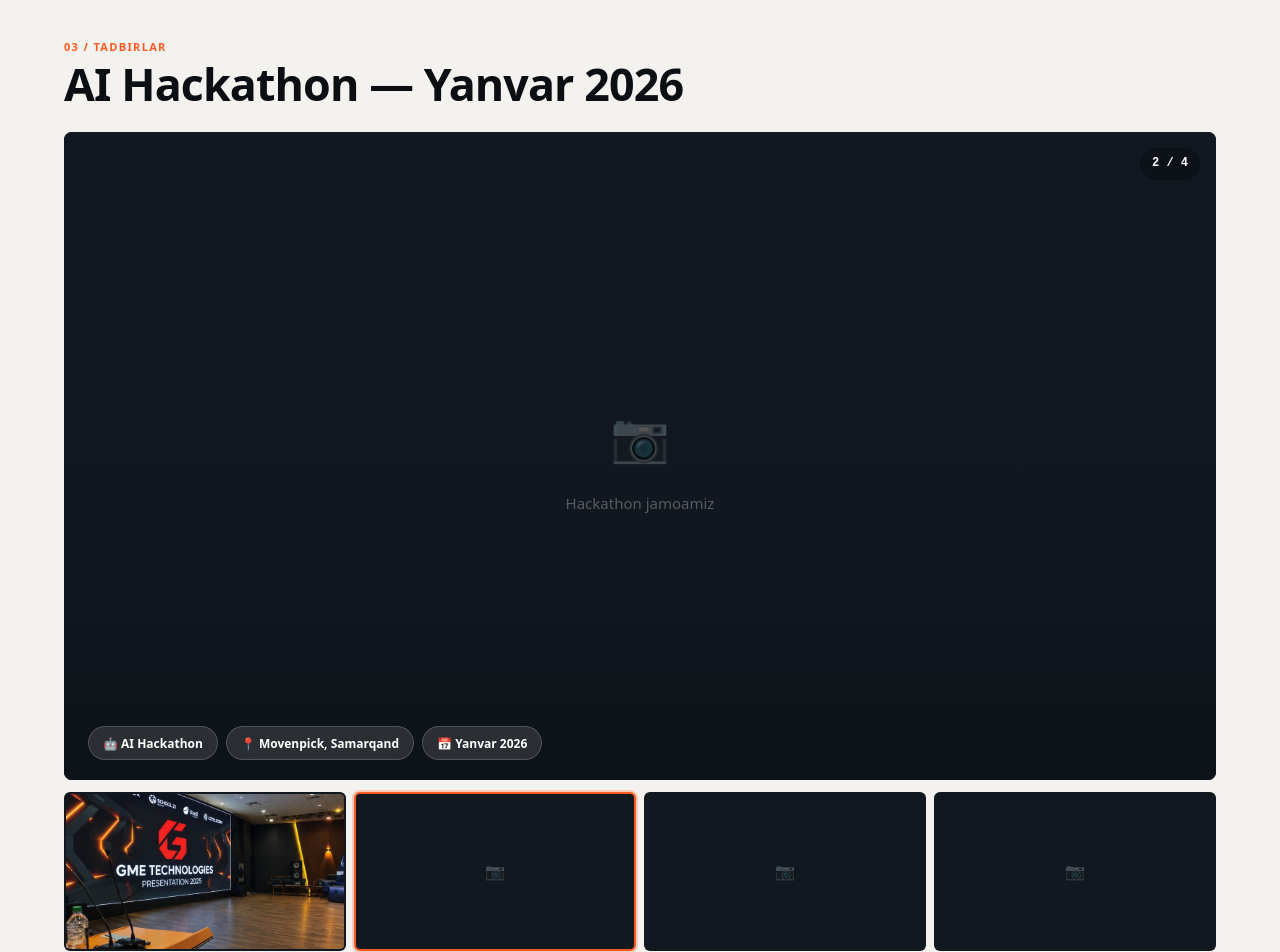
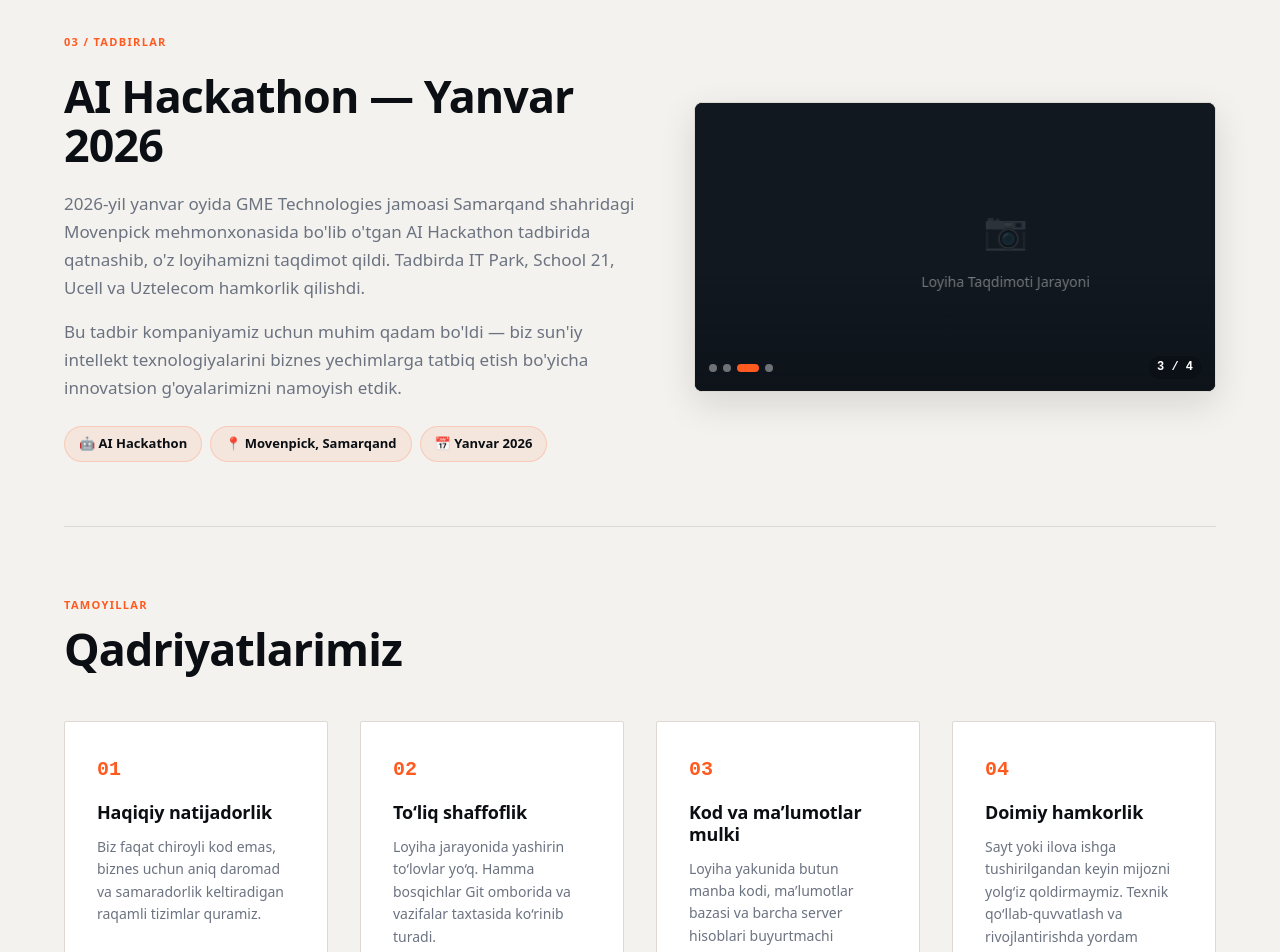
Before and after one commit to pulatov077/gme_technologies, a Vue app: page /about in a window 1280 px wide. Shown: the part 720-1672 px from the top of the page. Built offline with nearby package versions, Linux system fonts and the light colour scheme.

Commit message:
demo verison

```diff
--- a/src/views/AboutView.vue
+++ b/src/views/AboutView.vue
@@ -9,25 +9,82 @@ import LogoMarquee from '@/components/LogoMarquee.vue'
 
 const { t } = useI18n()
 
-/* Event Gallery */
+/* Event Gallery Slider */
 const eventPhotos = [
   { id: 1, src: '/images/gme-presentation-2025.jpg', alt: 'GME Technologies — AI Hackathon Presentation', placeholder: false },
-  { id: 2, src: '', alt: 'Hackathon jamoamiz', placeholder: true },
-  { id: 3, src: '', alt: 'Taqdimot jarayoni', placeholder: true },
-  { id: 4, src: '', alt: 'Jamoa bilan', placeholder: true },
+  { id: 2, src: '', alt: 'AI Hackathon Jamoasi', placeholder: true },
+  { id: 3, src: '', alt: 'Loyiha Taqdimoti Jarayoni', placeholder: true },
+  { id: 4, src: '', alt: 'Hamkorlar va GME Jamoasi', placeholder: true },
 ]
 
 const activePhotoIndex = ref(0)
 let galleryTimer: ReturnType<typeof setInterval> | null = null
+let resumeTimeout: ReturnType<typeof setTimeout> | null = null
+let touchStartX = 0
+
+const nextPhoto = () => {
+  activePhotoIndex.value = (activePhotoIndex.value + 1) % eventPhotos.length
+}
+
+const prevPhoto = () => {
+  activePhotoIndex.value =
+    (activePhotoIndex.value - 1 + eventPhotos.length) % eventPhotos.length
+}
+
+const startAutoScroll = () => {
+  if (galleryTimer) clearInterval(galleryTimer)
+  galleryTimer = setInterval(nextPhoto, 3000)
+}
+
+const stopAutoScroll = () => {
+  if (galleryTimer) {
+    clearInterval(galleryTimer)
+    galleryTimer = null
+  }
+}
+
+const resetTimerAfterInteraction = () => {
+  stopAutoScroll()
+  if (resumeTimeout) clearTimeout(resumeTimeout)
+  resumeTimeout = setTimeout(() => {
+    startAutoScroll()
+  }, 3000)
+}
+
+const handleWheel = (e: WheelEvent) => {
+  e.preventDefault()
+  if (e.deltaY > 0 || e.deltaX > 0) {
+    nextPhoto()
+  } else if (e.deltaY < 0 || e.deltaX < 0) {
+    prevPhoto()
+  }
+  resetTimerAfterInteraction()
+}
+
+const handleTouchStart = (e: TouchEvent) => {
+  if (e.touches[0]) {
+    touchStartX = e.touches[0].clientX
+  }
+}
+
+const handleTouchEnd = (e: TouchEvent) => {
+  if (e.changedTouches[0]) {
+    const diff = e.changedTouches[0].clientX - touchStartX
+    if (Math.abs(diff) > 30) {
+      if (diff < 0) nextPhoto()
+      else prevPhoto()
+      resetTimerAfterInteraction()
+    }
+  }
+}
 
 onMounted(() => {
-  galleryTimer = setInterval(() => {
-    activePhotoIndex.value = (activePhotoIndex.value + 1) % eventPhotos.length
-  }, 3500)
+  startAutoScroll()
 })
 
 onUnmounted(() => {
-  if (galleryTimer) clearInterval(galleryTimer)
+  stopAutoScroll()
+  if (resumeTimeout) clearTimeout(resumeTimeout)
 })
 
 const values = [
@@ -79,83 +136,101 @@ const values = [
         </div>
       </div>
 
-      <!-- Event Gallery -->
+      <!-- Event Section -->
       <div class="presentation-section">
-        <span class="label text-accent">03 / TADBIRLAR</span>
-        <h2 class="h2 story-title">AI Hackathon — Yanvar 2026</h2>
-
-        <div class="event-gallery">
-          <!-- Main Image Viewer -->
-          <div class="gallery-main">
-            <div
-              v-for="(photo, idx) in eventPhotos"
-              :key="photo.id"
-              class="gallery-slide"
-              :class="{ 'gallery-slide--active': idx === activePhotoIndex }"
-            >
-              <img
-                v-if="!photo.placeholder"
-                :src="photo.src"
-                :alt="photo.alt"
-                class="gallery-slide-img"
-              />
-              <div v-else class="gallery-slide-placeholder">
-                <span class="placeholder-icon">📷</span>
-                <span class="placeholder-label">{{ photo.alt }}</span>
-              </div>
+        <div class="presentation-layout">
+          <!-- Text Info Left Side -->
+          <div class="presentation-info-side">
+            <span class="label text-accent">03 / TADBIRLAR</span>
+            <h2 class="h2 story-title">AI Hackathon — Yanvar 2026</h2>
+            <div class="presentation-texts">
+              <p class="presentation-desc">
+                2026-yil yanvar oyida GME Technologies jamoasi Samarqand shahridagi Movenpick
+                mehmonxonasida bo'lib o'tgan AI Hackathon tadbirida qatnashib, o'z loyihamizni
+                taqdimot qildi. Tadbirda IT Park, School 21, Ucell va Uztelecom hamkorlik qilishdi.
+              </p>
+              <p class="presentation-desc">
+                Bu tadbir kompaniyamiz uchun muhim qadam bo'ldi — biz sun'iy intellekt
+                texnologiyalarini biznes yechimlarga tatbiq etish bo'yicha innovatsion
+                g'oyalarimizni namoyish etdik.
+              </p>
             </div>
-
-            <!-- Overlay gradient -->
-            <div class="gallery-overlay"></div>
-
-            <!-- Caption -->
-            <div class="gallery-caption">
-              <div class="presentation-tags">
-                <span class="presentation-tag">🤖 AI Hackathon</span>
-                <span class="presentation-tag">📍 Movenpick, Samarqand</span>
-                <span class="presentation-tag">📅 Yanvar 2026</span>
-              </div>
-            </div>
-
-            <!-- Slide counter -->
-            <div class="gallery-counter">
-              {{ activePhotoIndex + 1 }} / {{ eventPhotos.length }}
+            <div class="presentation-tags">
+              <span class="presentation-tag">🤖 AI Hackathon</span>
+              <span class="presentation-tag">📍 Movenpick, Samarqand</span>
+              <span class="presentation-tag">📅 Yanvar 2026</span>
             </div>
           </div>
 
-          <!-- Thumbnail Strip -->
-          <div class="gallery-thumbs">
-            <button
-              v-for="(photo, idx) in eventPhotos"
-              :key="'thumb-' + photo.id"
-              class="gallery-thumb"
-              :class="{ 'gallery-thumb--active': idx === activePhotoIndex }"
-              @click="activePhotoIndex = idx"
+          <!-- Compact Interactive Slider Right Side -->
+          <div class="presentation-slider-side">
+            <div
+              class="event-slider"
+              @wheel.prevent="handleWheel"
+              @touchstart="handleTouchStart"
+              @touchend="handleTouchEnd"
+              @mouseenter="stopAutoScroll"
+              @mouseleave="resetTimerAfterInteraction"
             >
-              <img
-                v-if="!photo.placeholder"
-                :src="photo.src"
-                :alt="photo.alt"
-                class="gallery-thumb-img"
-              />
-              <div v-else class="gallery-thumb-placeholder">
-                <span>📷</span>
+              <div
+                class="slider-track"
+                :style="{ transform: `translateX(-${activePhotoIndex * 100}%)` }"
+              >
+                <div
+                  v-for="photo in eventPhotos"
+                  :key="photo.id"
+                  class="slider-slide"
+                >
+                  <img
+                    v-if="!photo.placeholder"
+                    :src="photo.src"
+                    :alt="photo.alt"
+                    class="slider-img"
+                  />
+                  <div v-else class="slider-placeholder">
+                    <span class="placeholder-icon">📷</span>
+                    <span class="placeholder-label">{{ photo.alt }}</span>
+                  </div>
+                </div>
               </div>
-            </button>
+
+              <!-- Gradient overlay -->
+              <div class="slider-overlay"></div>
+
+              <!-- Navigation arrows -->
+              <button
+                class="slider-nav slider-nav--prev"
+                aria-label="Oldingi rasm"
+                @click.stop="prevPhoto(); resetTimerAfterInteraction()"
+              >
+                ‹
+              </button>
+              <button
+                class="slider-nav slider-nav--next"
+                aria-label="Keyingi rasm"
+                @click.stop="nextPhoto(); resetTimerAfterInteraction()"
+              >
+                ›
+              </button>
+
+              <!-- Indicators & counter -->
+              <div class="slider-footer">
+                <div class="slider-dots">
+                  <button
+                    v-for="(_, idx) in eventPhotos"
+                    :key="'dot-' + idx"
+                    class="slider-dot"
+                    :class="{ 'slider-dot--active': idx === activePhotoIndex }"
+                    :aria-label="`Rasm ${idx + 1}`"
+                    @click.stop="activePhotoIndex = idx; resetTimerAfterInteraction()"
+                  />
+                </div>
+                <div class="slider-counter">
+                  {{ activePhotoIndex + 1 }} / {{ eventPhotos.length }}
+                </div>
+              </div>
+            </div>
           </div>
-        </div>
-
-        <div class="presentation-info">
-          <p class="presentation-desc">
-            2026-yil yanvar oyida GME Technologies jamoasi Samarqand shahridagi Movenpick
-            mehmonxonasida bo'lib o'tgan AI Hackathon tadbirida qatnashib, o'z loyihamizni
-            taqdimot qildi. Tadbirda IT Park, School 21, Ucell va Uztelecom hamkorlik qilishdi.
-          </p>
-          <p class="presentation-desc">
-            Bu tadbir kompaniyamiz uchun muhim qadam bo'ldi — biz sun'iy intellekt
-            texnologiyalarini biznes yechimlarga tatbiq etish bo'yicha innovatsion
-            g'oyalarimizni namoyish etdik.
-          </p>
         </div>
       </div>
 
@@ -302,37 +377,105 @@ const values = [
   color: var(--color-muted);
 }
 
-/* Event Gallery */
+/* Event Section & Compact Slider */
 .presentation-section {
   padding-block: 4rem;
   border-bottom: 1px solid var(--color-border-light);
 }
 
-.event-gallery {
-  margin-top: 1.5rem;
+.presentation-layout {
+  display: grid;
+  grid-template-columns: 1fr;
+  gap: 2.5rem;
+  align-items: center;
 }
 
-.gallery-main {
+@media (min-width: 992px) {
+  .presentation-layout {
+    grid-template-columns: 1.1fr 1fr;
+    gap: 3.5rem;
+  }
+}
+
+.presentation-info-side {
+  display: flex;
+  flex-direction: column;
+  gap: 1.25rem;
+}
+
+.presentation-texts {
+  display: flex;
+  flex-direction: column;
+  gap: 1rem;
+}
+
+.presentation-desc {
+  font-size: 1.0625rem;
+  line-height: 1.65;
+  color: var(--color-muted);
+}
+
+.presentation-tags {
+  display: flex;
+  flex-wrap: wrap;
+  gap: 0.5rem;
+  margin-top: 0.25rem;
+}
+
+.presentation-tag {
+  display: inline-flex;
+  align-items: center;
+  gap: 0.375rem;
+  padding: 0.4rem 0.875rem;
+  background: rgba(255, 90, 31, 0.08);
+  border: 1px solid rgba(255, 90, 31, 0.2);
+  border-radius: 100px;
+  font-size: 0.8125rem;
+  font-weight: 600;
+  color: var(--color-ink);
+}
+
+/* Compact Slider Side */
+.presentation-slider-side {
+  display: flex;
+  justify-content: center;
+}
+
+.event-slider {
   position: relative;
-  aspect-ratio: 16 / 9;
+  width: 100%;
+  max-width: 580px;
+  height: 290px;
   border-radius: 8px;
   overflow: hidden;
   background: #111820;
-  cursor: pointer;
+  box-shadow: 0 12px 36px rgba(11, 15, 20, 0.12);
+  border: 1px solid var(--color-border-light);
+  cursor: grab;
+  user-select: none;
 }
 
-.gallery-slide {
-  position: absolute;
-  inset: 0;
-  opacity: 0;
-  transition: opacity 0.8s ease;
+.event-slider:active {
+  cursor: grabbing;
 }
 
-.gallery-slide--active {
-  opacity: 1;
+.slider-track {
+  display: flex;
+  width: 100%;
+  height: 100%;
+  transition: transform 0.9s cubic-bezier(0.25, 1, 0.5, 1);
+  will-change: transform;
 }
 
-.gallery-slide-img {
+.slider-slide {
+  flex: 0 0 100%;
+  width: 100%;
+  height: 100%;
+  position: relative;
+  overflow: hidden;
+}
+
+.slider-img {
   width: 100%;
   height: 100%;
   object-fit: cover;
@@ -340,12 +483,11 @@ const values = [
   transition: transform 0.6s cubic-bezier(0.25, 0.46, 0.45, 0.94);
 }
 
-.gallery-main:hover .gallery-slide--active .gallery-slide-img {
-  transform: scale(1.05);
+.event-slider:hover .slider-img {
+  transform: scale(1.06);
 }
 
-/* Placeholder for empty photo slots */
-.gallery-slide-placeholder {
+.slider-placeholder {
   width: 100%;
   height: 100%;
   background: #111820;
@@ -353,162 +495,125 @@ const values = [
   flex-direction: column;
   align-items: center;
   justify-content: center;
-  gap: 1rem;
+  gap: 0.75rem;
+  color: rgba(244, 242, 238, 0.4);
 }
 
 .placeholder-icon {
-  font-size: 3rem;
-  opacity: 0.3;
+  font-size: 2.25rem;
+  opacity: 0.4;
 }
 
 .placeholder-label {
-  font-size: 0.9375rem;
-  color: rgba(244, 242, 238, 0.35);
+  font-size: 0.875rem;
+  color: rgba(244, 242, 238, 0.45);
   font-weight: 500;
 }
 
-/* Overlay gradient */
-.gallery-overlay {
+.slider-overlay {
   position: absolute;
   inset: 0;
   background: linear-gradient(
     to top,
-    rgba(11, 15, 20, 0.65) 0%,
-    rgba(11, 15, 20, 0.1) 35%,
-    transparent 100%
+    rgba(11, 15, 20, 0.5) 0%,
+    transparent 40%
   );
   pointer-events: none;
-  transition: opacity 0.4s ease;
   z-index: 1;
 }
 
-.gallery-main:hover .gallery-overlay {
-  background: linear-gradient(
-    to top,
-    rgba(11, 15, 20, 0.75) 0%,
-    rgba(11, 15, 20, 0.15) 35%,
-    transparent 100%
-  );
+/* Nav arrows */
+.slider-nav {
+  position: absolute;
+  top: 50%;
+  transform: translateY(-50%);
+  width: 36px;
+  height: 36px;
+  border-radius: 50%;
+  background: rgba(11, 15, 20, 0.6);
+  backdrop-filter: blur(4px);
+  -webkit-backdrop-filter: blur(4px);
+  color: #fff;
+  border: 1px solid rgba(255, 255, 255, 0.15);
+  display: flex;
+  align-items: center;
+  justify-content: center;
+  cursor: pointer;
+  z-index: 3;
+  font-size: 1.25rem;
+  line-height: 1;
+  opacity: 0;
+  transition: all 0.25s ease;
 }
 
-/* Caption & tags */
-.gallery-caption {
-  position: absolute;
-  bottom: 0;
-  left: 0;
-  right: 0;
-  padding: 1.25rem 1.5rem;
-  z-index: 2;
+.event-slider:hover .slider-nav {
+  opacity: 1;
 }
 
-.presentation-tags {
-  display: flex;
-  flex-wrap: wrap;
-  gap: 0.5rem;
+.slider-nav:hover {
+  background: var(--color-accent);
+  border-color: var(--color-accent);
 }
 
-.presentation-tag {
-  display: inline-flex;
+.slider-nav--prev {
+  left: 12px;
+}
+
+.slider-nav--next {
+  right: 12px;
+}
+
+/* Footer indicators & counter */
+.slider-footer {
+  position: absolute;
+  bottom: 12px;
+  left: 14px;
+  right: 14px;
+  display: flex;
+  justify-content: space-between;
   align-items: center;
-  gap: 0.375rem;
-  padding: 0.4rem 0.875rem;
-  background: rgba(255, 255, 255, 0.12);
-  backdrop-filter: blur(8px);
-  -webkit-backdrop-filter: blur(8px);
-  border: 1px solid rgba(255, 255, 255, 0.18);
-  border-radius: 100px;
-  font-size: 0.75rem;
-  font-weight: 600;
-  color: #fff;
+  z-index: 2;
+  pointer-events: none;
+}
+
+.slider-dots {
+  display: flex;
+  gap: 6px;
+  pointer-events: auto;
+}
+
+.slider-dot {
+  width: 8px;
+  height: 8px;
+  border-radius: 50%;
+  background: rgba(255, 255, 255, 0.4);
+  border: none;
+  padding: 0;
+  cursor: pointer;
   transition: all 0.3s ease;
 }
 
-.gallery-main:hover .presentation-tag {
-  background: rgba(255, 90, 31, 0.25);
-  border-color: rgba(255, 90, 31, 0.4);
+.slider-dot--active {
+  width: 22px;
+  border-radius: 100px;
+  background: var(--color-accent);
 }
 
-/* Slide counter */
-.gallery-counter {
-  position: absolute;
-  top: 1rem;
-  right: 1rem;
-  padding: 0.375rem 0.75rem;
-  background: rgba(11, 15, 20, 0.6);
-  backdrop-filter: blur(6px);
+.slider-counter {
+  background: rgba(11, 15, 20, 0.65);
+  backdrop-filter: blur(4px);
+  padding: 2px 8px;
   border-radius: 100px;
   font-size: 0.75rem;
   font-weight: 700;
   color: #fff;
-  z-index: 2;
   font-family: monospace;
 }
 
-/* Thumbnail strip */
-.gallery-thumbs {
-  display: flex;
-  gap: 0.5rem;
-  margin-top: 0.75rem;
-}
-
-.gallery-thumb {
-  flex: 1;
-  aspect-ratio: 16 / 9;
-  border-radius: 6px;
-  overflow: hidden;
-  border: 2px solid transparent;
-  cursor: pointer;
-  background: #111820;
-  padding: 0;
-  transition: all 0.3s ease;
-}
-
-.gallery-thumb--active {
-  border-color: var(--color-accent);
-  box-shadow: 0 0 0 2px rgba(255, 90, 31, 0.25);
-}
-
-.gallery-thumb:hover:not(.gallery-thumb--active) {
-  border-color: rgba(255, 90, 31, 0.4);
-}
-
-.gallery-thumb-img {
-  width: 100%;
-  height: 100%;
-  object-fit: cover;
-  display: block;
-}
-
-.gallery-thumb-placeholder {
-  width: 100%;
-  height: 100%;
-  display: flex;
-  align-items: center;
-  justify-content: center;
-  font-size: 1rem;
-  opacity: 0.3;
-}
-
-/* Info section below gallery */
-.presentation-info {
-  display: grid;
-  grid-template-columns: 1fr;
-  gap: 0.75rem;
-  margin-top: 1.5rem;
-  max-width: 72ch;
-}
-
-@media (min-width: 768px) {
-  .presentation-info {
-    grid-template-columns: 1fr 1fr;
-    gap: 2rem;
+@media (max-width: 640px) {
+  .event-slider {
+    height: 220px;
   }
-}
-
-.presentation-desc {
-  font-size: 1.0625rem;
-  line-height: 1.7;
-  color: var(--color-muted);
 }
 
 .values-section {
```
